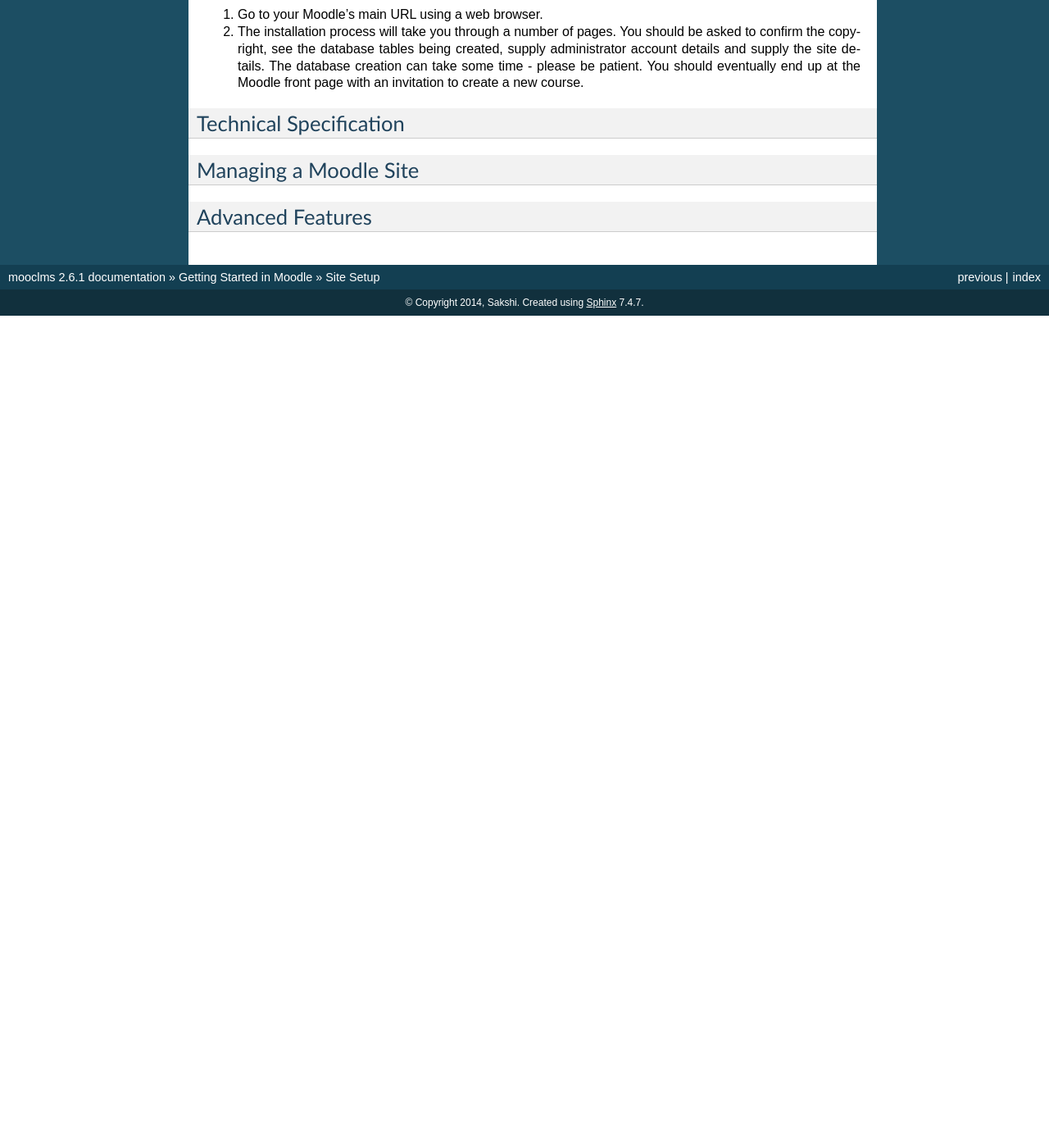
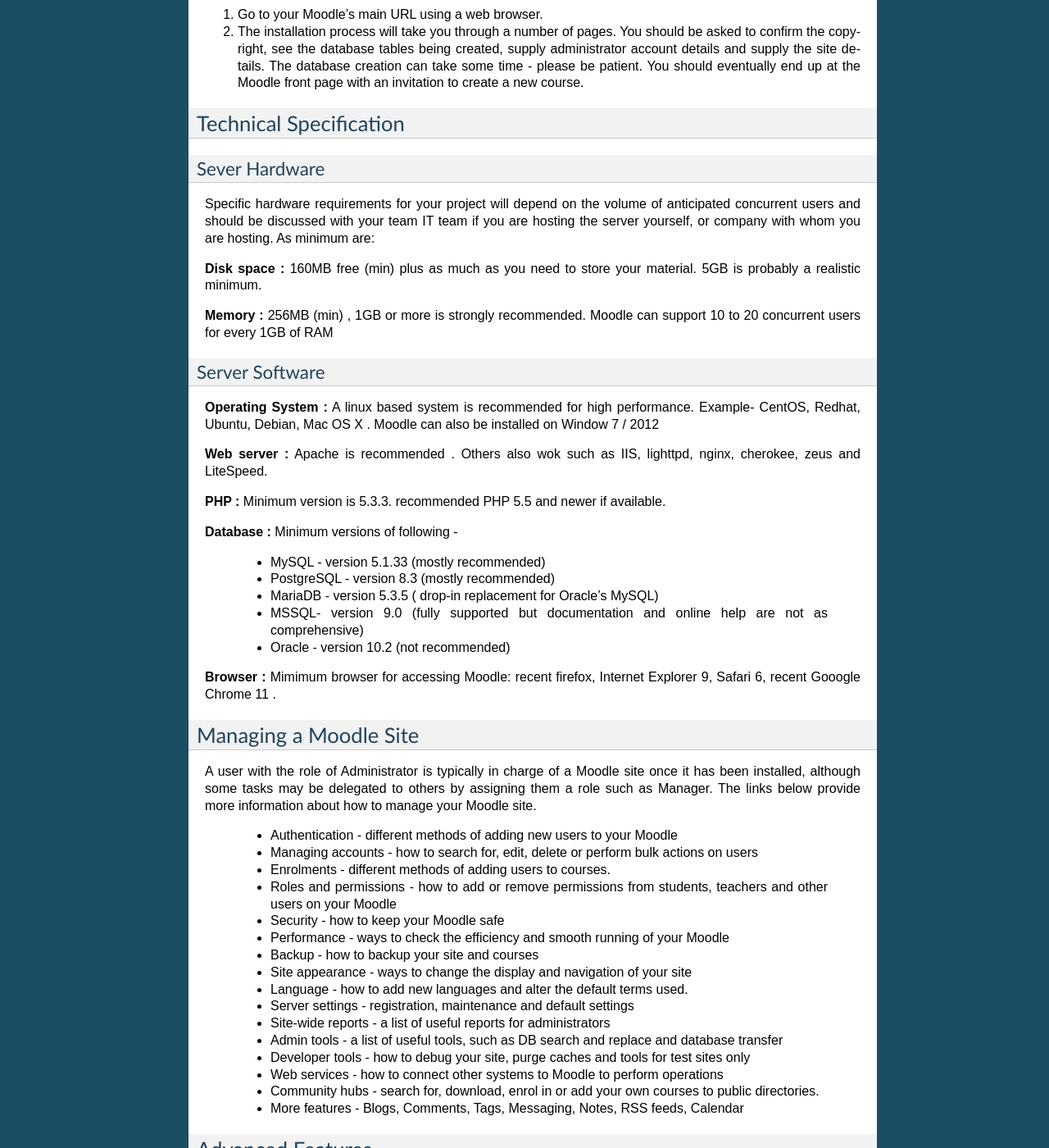
Before and after one commit to christiansteier/mooclms, a Sphinx documentation site: the page built from docs/source/site_setup.rst, in a window 1280 px wide and 1400 px high, scrolled down 1685 px. Shown: the whole window at 82% size. Built offline with Sphinx 7.4.7, drawn with Linux system fonts in a browser that asks for light colours; pages that are not in the unit, such as notebooks, are missing from menus; before the commit the page ends 2070 px from its top, so only the background shows below that; some of the changed text lies outside the part shown.

Commit message:
Update site_setup.rst

```diff
--- a/docs/source/site_setup.rst
+++ b/docs/source/site_setup.rst
@@ -75,11 +75,58 @@
 Technical Specification
 ------------------------
 
+Sever Hardware
+^^^^^^^^^^^^^^^
+
+Specific hardware requirements for your project will depend on the volume of anticipated concurrent users and should be discussed with your team IT team if you are hosting the server yourself, or company with whom you are hosting. As minimum are:
+
+**Disk space :** 160MB free (min) plus as much as you need to store your material. 5GB is probably a realistic minimum.
+
+**Memory :** 256MB (min) , 1GB or more is strongly recommended. Moodle can support 10 to 20 concurrent users for every 1GB of RAM
+
+Server Software
+^^^^^^^^^^^^^^^^
+
+**Operating System :** A linux based system is recommended for high performance. Example- CentOS, Redhat, Ubuntu, Debian, Mac OS X . Moodle can also be installed on Window 7 / 2012
+
+**Web server :**  Apache is recommended . Others also wok such as IIS, lighttpd, nginx, cherokee, zeus and LiteSpeed.
+
+**PHP :** Minimum version is 5.3.3. recommended PHP 5.5 and newer if available.
+
+**Database :** Minimum versions of following -
+
+    * MySQL - version 5.1.33 (mostly recommended)
+    * PostgreSQL - version 8.3 (mostly recommended)
+    * MariaDB - version 5.3.5 ( drop-in replacement for Oracle's MySQL)
+    * MSSQL- version 9.0 (fully supported but documentation and online help are not as comprehensive)
+    * Oracle - version 10.2 (not recommended)
+
+**Browser :** Mimimum browser for accessing Moodle: recent firefox, Internet Explorer 9, Safari 6, recent Gooogle Chrome 11 .
+
 
 
 Managing a Moodle Site
 -----------------------
 
+A user with the role of Administrator is typically in charge of a Moodle site once it has been installed, although some tasks may be delegated to others by assigning them a role such as Manager. The links below provide more information about how to manage your Moodle site.
+
+    * Authentication - different methods of adding new users to your Moodle
+    * Managing accounts - how to search for, edit, delete or perform bulk actions on users
+    * Enrolments - different methods of adding users to courses.
+    * Roles and permissions - how to add or remove permissions from students, teachers and other users on your Moodle
+    * Security - how to keep your Moodle safe
+    * Performance - ways to check the efficiency and smooth running of your Moodle
+    * Backup - how to backup your site and courses
+    * Site appearance - ways to change the display and navigation of your site
+    * Language - how to add new languages and alter the default terms used.
+    * Server settings - registration, maintenance and default settings
+    * Site-wide reports - a list of useful reports for administrators
+    * Admin tools - a list of useful tools, such as DB search and replace and database transfer
+    * Developer tools - how to debug your site, purge caches and tools for test sites only
+    * Web services - how to connect other systems to Moodle to perform operations
+    * Community hubs - search for, download, enrol in or add your own courses to public directories.
+    * More features - Blogs, Comments, Tags, Messaging, Notes, RSS feeds, Calendar
+
 
 
 Advanced Features
```
